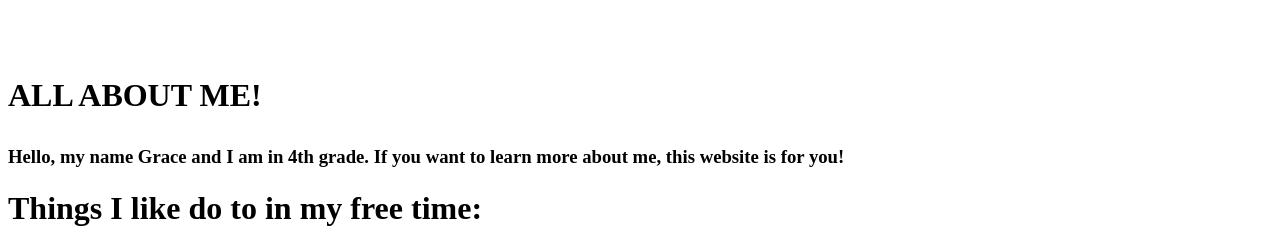
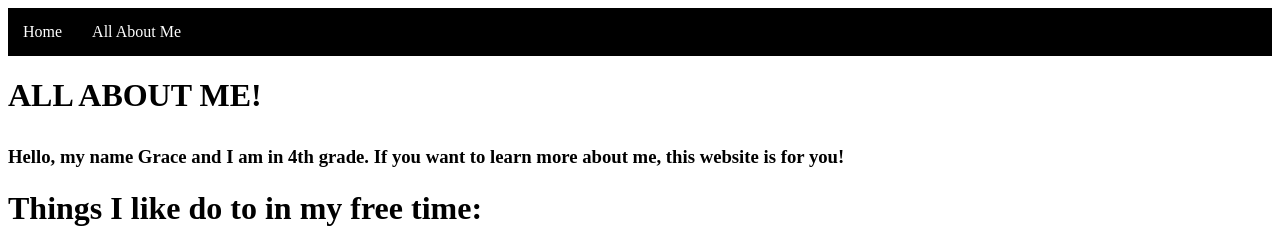
Before and after one commit to grace-zhang222222/grace-zhang222222.github.io, a plain HTML site: page anotherfile.html in a window 1280 px wide. Shown: the top 245 px of the page. Drawn offline with Linux system fonts and the light colour scheme.

Commit message:
Update anotherfile.html

```diff
--- a/anotherfile.html
+++ b/anotherfile.html
@@ -2,11 +2,12 @@
 <html>
   <head>
   <style>
-    ul {
+    #navigationbar {
         list-style-type: none;
         margin: 0;
         padding: 0;
         overflow: hidden;
+        background:Black;
       }
       ul li {
         float: left;
```
